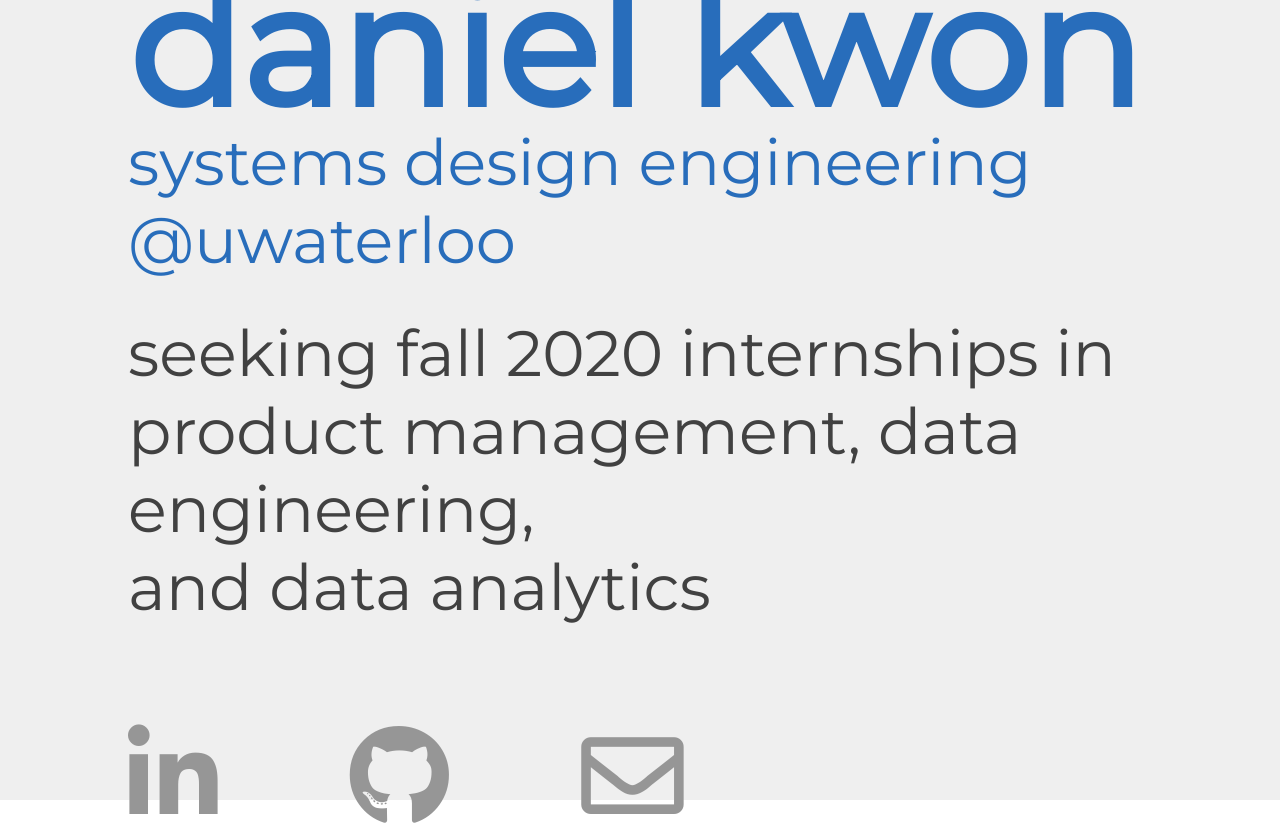
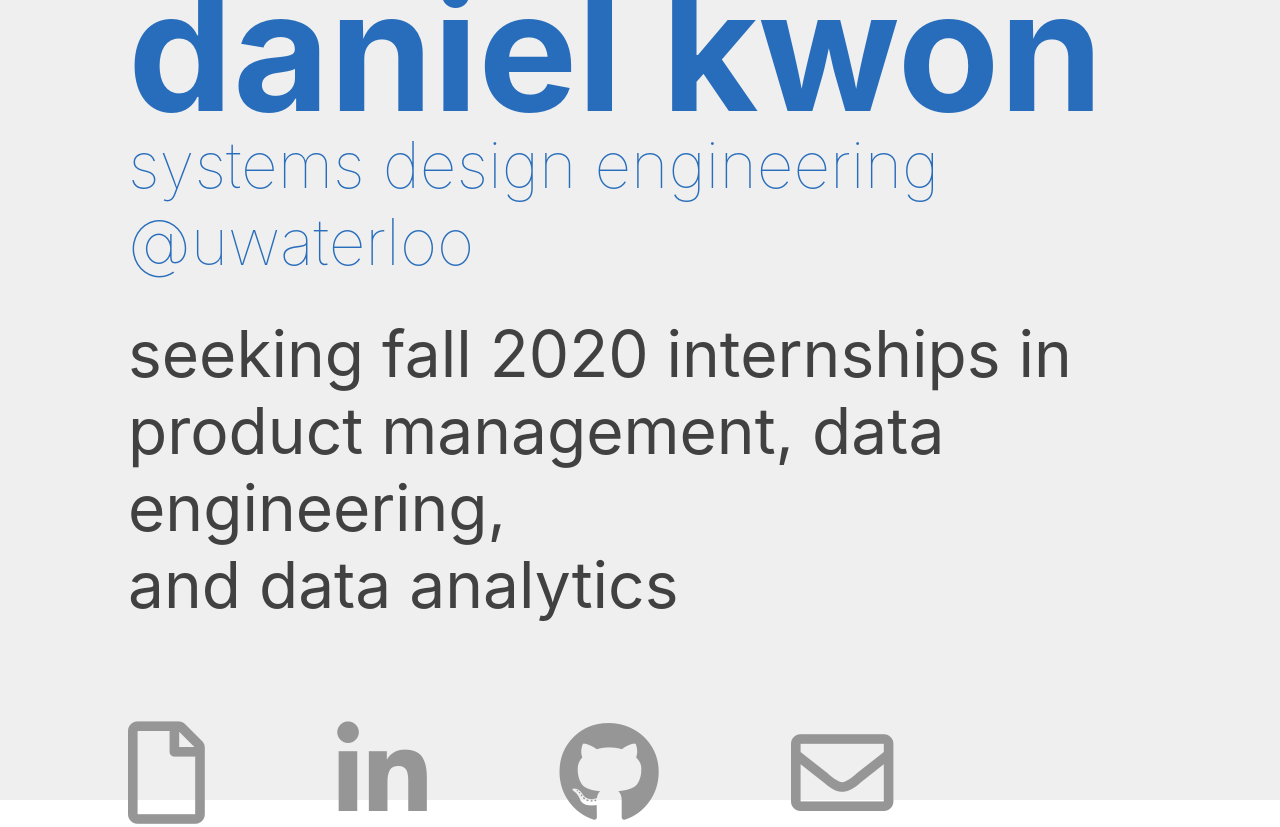
Before and after one commit to daniel-kwon/daniel-kwon.github.io, a plain HTML site: page index.html in a window 1280 px wide. Drawn offline with Linux system fonts and the light colour scheme.

Commit message:
font change, resume update

```diff
--- a/index.html
+++ b/index.html
@@ -2,32 +2,58 @@
 <html>
   <head>
     <title>daniel kwon</title>
-	<link rel="shortcut icon" type="image/png" href="favicon.png"/>
-	<link rel="stylesheet" type="text/css" href="style.css">
-	<link rel="stylesheet" href="https://use.fontawesome.com/releases/v5.6.3/css/all.css" integrity="sha384-UHRtZLI+pbxtHCWp1t77Bi1L4ZtiqrqD80Kn4Z8NTSRyMA2Fd33n5dQ8lWUE00s/" crossorigin="anonymous">
-	<link href="https://fonts.googleapis.com/css?family=Montserrat" rel="stylesheet">
+    <link rel="shortcut icon" type="image/png" href="favicon.png" />
+    <link rel="stylesheet" type="text/css" href="style.css" />
+    <link
+      rel="stylesheet"
+      href="https://use.fontawesome.com/releases/v5.6.3/css/all.css"
+      integrity="sha384-UHRtZLI+pbxtHCWp1t77Bi1L4ZtiqrqD80Kn4Z8NTSRyMA2Fd33n5dQ8lWUE00s/"
+      crossorigin="anonymous"
+    />
+    <link
+      href="https://fonts.googleapis.com/css?family=Montserrat"
+      rel="stylesheet"
+    />
     <script type="text/javascript" src="script.js"></script>
     <!-- Global site tag (gtag.js) - Google Analytics -->
-	<script async src="https://www.googletagmanager.com/gtag/js?id=UA-119605021-1"></script>
+    <script
+      async
+      src="https://www.googletagmanager.com/gtag/js?id=UA-119605021-1"
+    ></script>
     <script>
       window.dataLayer = window.dataLayer || [];
-	  function gtag(){dataLayer.push(arguments);}
-	  gtag('js', new Date());
+      function gtag() {
+        dataLayer.push(arguments);
+      }
+      gtag("js", new Date());
 
-	  gtag('config', 'UA-119605021-1');
+      gtag("config", "UA-119605021-1");
     </script>
     <!-- Google Tag Manager -->
-	<script>(function(w,d,s,l,i){w[l]=w[l]||[];w[l].push({'gtm.start':
-	new Date().getTime(),event:'gtm.js'});var f=d.getElementsByTagName(s)[0],
-	j=d.createElement(s),dl=l!='dataLayer'?'&l='+l:'';j.async=true;j.src=
-	'https://www.googletagmanager.com/gtm.js?id='+i+dl;f.parentNode.insertBefore(j,f);
-	})(window,document,'script','dataLayer','GTM-T6SRN84');</script>
+    <script>
+      (function(w, d, s, l, i) {
+        w[l] = w[l] || [];
+        w[l].push({ "gtm.start": new Date().getTime(), event: "gtm.js" });
+        var f = d.getElementsByTagName(s)[0],
+          j = d.createElement(s),
+          dl = l != "dataLayer" ? "&l=" + l : "";
+        j.async = true;
+        j.src = "https://www.googletagmanager.com/gtm.js?id=" + i + dl;
+        f.parentNode.insertBefore(j, f);
+      })(window, document, "script", "dataLayer", "GTM-T6SRN84");
+    </script>
     <!-- End Google Tag Manager -->
   </head>
   <body>
     <!-- Google Tag Manager (noscript) -->
-	<noscript><iframe src="https://www.googletagmanager.com/ns.html?id=GTM-T6SRN84"
-	height="0" width="0" style="display:none;visibility:hidden"></iframe></noscript>
+    <noscript
+      ><iframe
+        src="https://www.googletagmanager.com/ns.html?id=GTM-T6SRN84"
+        height="0"
+        width="0"
+        style="display:none;visibility:hidden"
+      ></iframe
+    ></noscript>
     <!-- End Google Tag Manager (noscript) -->
     <div class="right-nav">
       <div class="nav-content">
@@ -35,15 +61,23 @@
         <h2>systems design engineering @uwaterloo</h2>
         <ul>
           <li class="description">
-					seeking fall 2020 internships in <br>
-					product management, data engineering,<br>
+            seeking fall 2020 internships in <br />
+            product management, data engineering,<br />
             and data analytics
           </li>
         </ul>
         <div class="div-table">
           <ul>
+            <li id="resume" class="links">
+              <a href="daniel kwon resume.pdf" target="_blank">
+                <i class="far fa-file" onmouseover="highlightIcon(this)"></i>
+              </a>
+            </li>
             <li id="linkedin" class="links">
-						<a href="https://www.linkedin.com/in/danielkwon99/" target="_blank">
+              <a
+                href="https://www.linkedin.com/in/danielkwon99/"
+                target="_blank"
+              >
                 <i class="fab fa-linkedin-in"></i>
               </a>
             </li>
@@ -63,7 +97,7 @@
       </div>
     </div>
     <div class="left-picture">
-		<img id="profilephoto" src="cropped-me-1548.jpg" onload="unhide()">
+      <img id="profilephoto" src="cropped-me-1548.jpg" onload="unhide()" />
     </div>
   </body>
 </html>
--- a/style.css
+++ b/style.css
@@ -1,32 +1,32 @@
 * {
   margin: 0;
   padding: 0;
-  border:0;
+  border: 0;
 }
 
 h1 {
-	color: #286DBB;
-	font-family: 'Montserrat', sans-serif;
+  color: #286dbb;
+  font-family: "Inter", sans-serif;
   font-size: 500%;
   line-height: 90%;
 }
 
 h2 {
-	color: #286DBB;
-	font-family: 'Montserrat', sans-serif;
+  color: #286dbb;
+  font-family: "Inter", sans-serif;
   font-size: 180%;
   font-weight: lighter;
   padding-bottom: 2vh;
 }
 
 ul {
-	font-family: 'Montserrat', sans-serif;
+  font-family: "Inter", sans-serif;
   list-style-type: none;
 }
 
-img{
-	height:100%;
-	width:auto;
+img {
+  height: 100%;
+  width: auto;
   margin: auto;
   position: absolute;
   top: -9999px;
@@ -39,17 +39,22 @@ img{
 }
 
 @keyframes fadeIn {
-	from { opacity:0; } to { opacity:1; }
+  from {
+    opacity: 0;
+  }
+  to {
+    opacity: 1;
+  }
 }
 
 .description {
   color: #414141;
   font-size: 150%;
-	padding-top: .3em;
-	padding-bottom: .3em;
+  padding-top: 0.3em;
+  padding-bottom: 0.3em;
 }
 
-.div-table{
+.div-table {
   display: flex;
   justify-content: flex-start;
   padding-top: 1em;
@@ -75,7 +80,7 @@ img{
   font-size: 200%;
 }
 
-.left-picture{
+.left-picture {
   display: inline-block;
   height: 100vh;
   width: 40%;
@@ -88,13 +93,13 @@ img{
   padding-right: 2em;
 }
 
-.nav-content{
+.nav-content {
   padding-left: 4vw;
   animation-name: fadeIn;
   animation-duration: 3s;
 }
 
-.right-nav{
+.right-nav {
   background-color: #efefef;
   display: flex;
   float: right;
@@ -138,7 +143,7 @@ img{
     font-size: 8vw;
   }
 
-	.left-picture{
+  .left-picture {
     width: 0%;
     visibility: hidden;
   }
@@ -149,11 +154,11 @@ img{
     padding-top: 5vw;
   }
 
-	.nav-content{
+  .nav-content {
     padding-left: 10vw;
   }
 
-	.right-nav{
+  .right-nav {
     width: 100%;
   }
 }
```
Also changed, not shown: 1 other file. Lines whose indentation alone changed are shown as unchanged.
